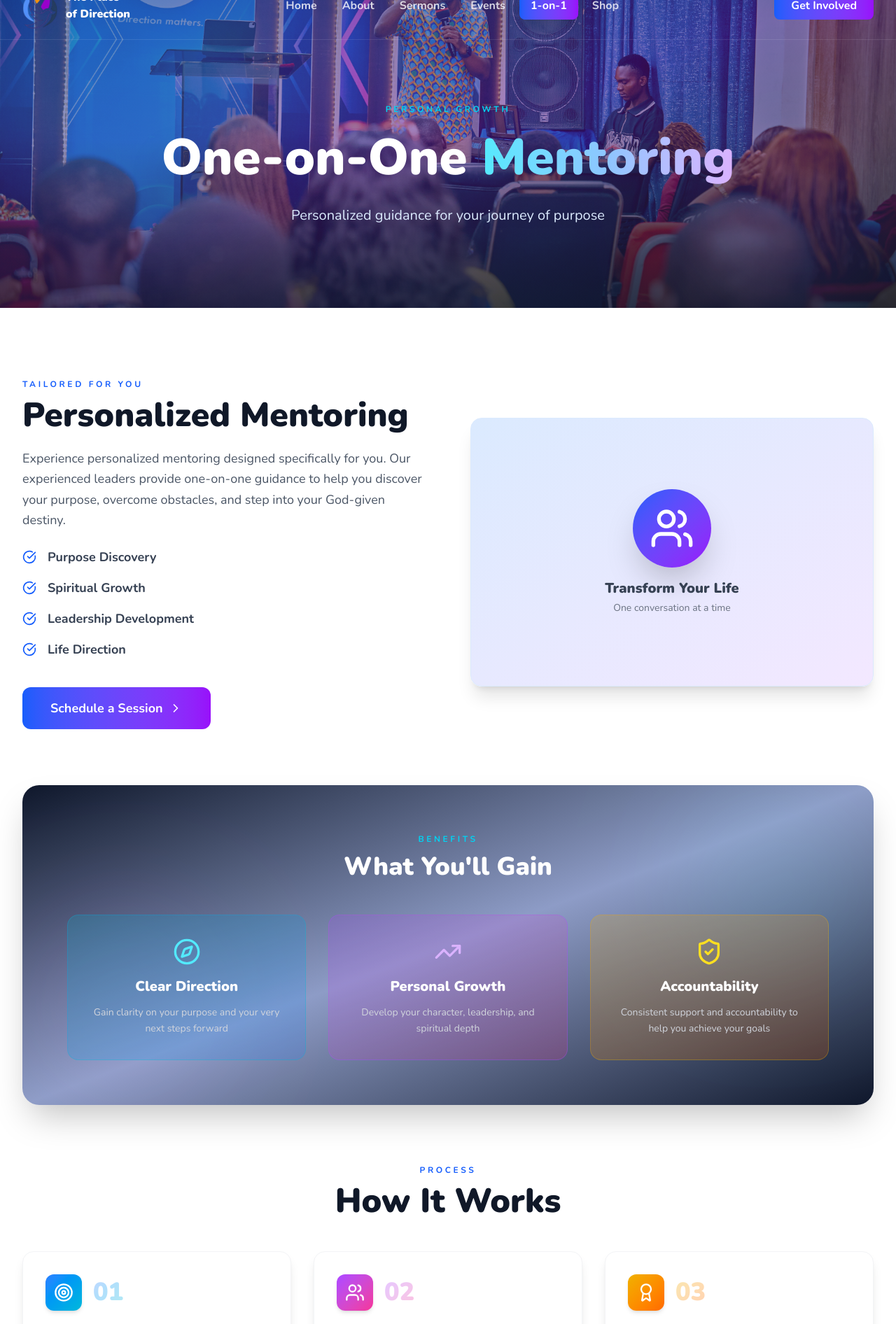
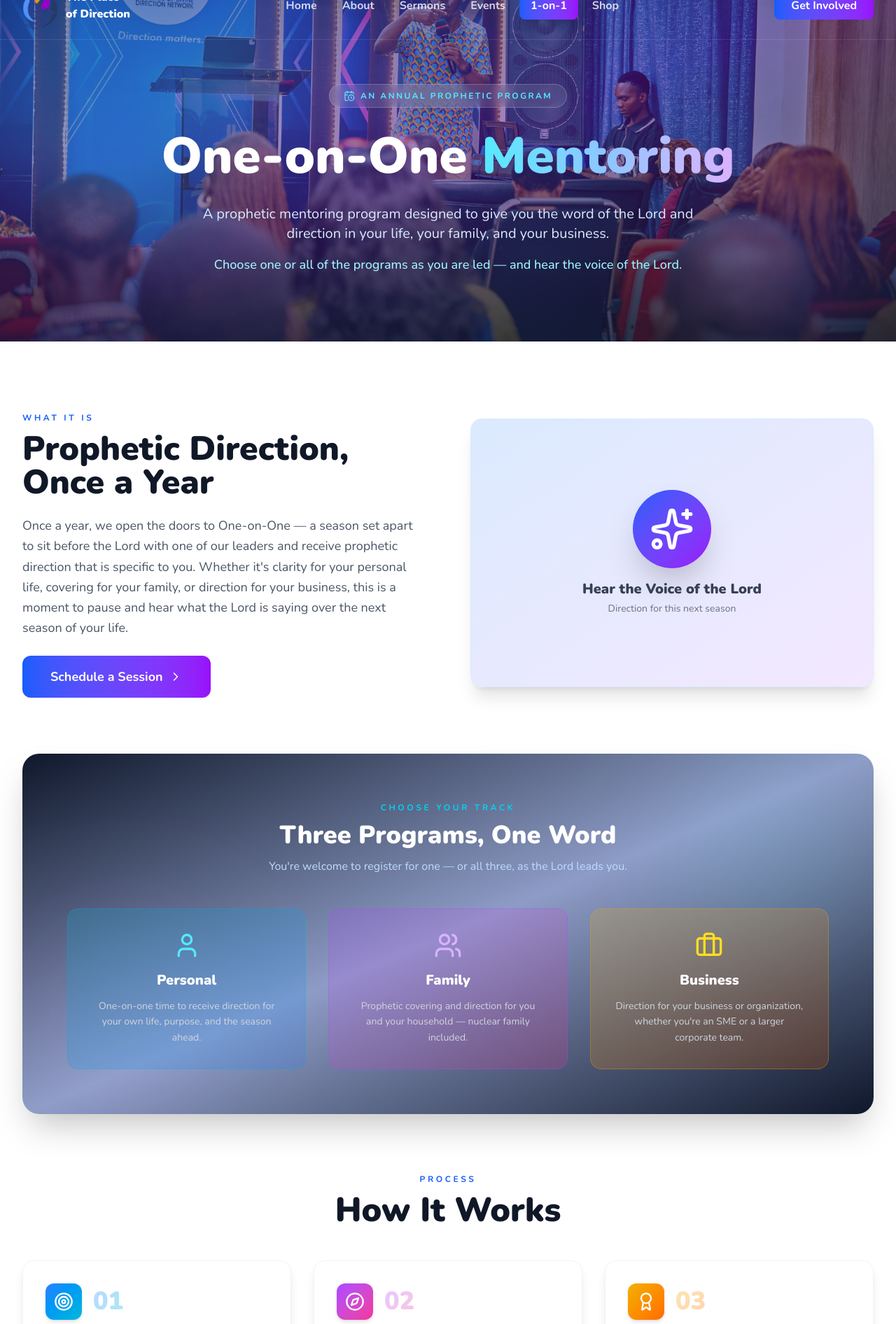
Before and after one commit to Bukason20/the-place-of-direction, a React (Vite) app: page /one-on-one in a window 1280 px wide. Shown: the part 40-1932 px from the top of the page at 70% size. Built offline with nearby package versions, Linux system fonts and the light colour scheme.

Commit message:
working on the one on one and updating the site

```diff
--- a/src/components/Navbar.jsx
+++ b/src/components/Navbar.jsx
@@ -13,9 +13,6 @@ const Navbar = () => {
     const handleScroll = () => {
       // Triggers when user scrolls past 80% of the viewport height (roughly past the hero)
       const heroHeight = window.innerHeight * 0.3;
-      // console.log(heroHeight);
-
-      // console.log(window.scrollY);
       setScrolled(window.scrollY > heroHeight);
     };
 
@@ -37,7 +34,6 @@ const Navbar = () => {
   const handleNavClick = (path) => {
     navigate(path);
     setMobileMenuOpen(false);
-    window.scrollTo(0, 0);
   };
 
   return (
--- /dev/null
+++ b/src/components/ScrollToTop.jsx
@@ -0,0 +1,19 @@
+import { useEffect } from "react";
+import { useLocation } from "react-router-dom";
+
+/**
+ * React Router doesn't reset scroll position on navigation by default —
+ * this restores that browser-native behavior for the whole app.
+ * Mount it once, inside <BrowserRouter>, above your <Routes>.
+ */
+const ScrollToTop = () => {
+  const { pathname } = useLocation();
+
+  useEffect(() => {
+    window.scrollTo(0, 0);
+  }, [pathname]);
+
+  return null;
+};
+
+export default ScrollToTop;
--- a/src/pages/OneonOnePage.jsx
+++ b/src/pages/OneonOnePage.jsx
@@ -2,11 +2,12 @@ import {
   Users,
   ChevronRight,
   Target,
-  TrendingUp,
-  CheckCircle,
+  Sparkles,
   Compass,
   Award,
-  ShieldCheck,
+  User,
+  Briefcase,
+  CalendarClock,
 } from "lucide-react";
 import React from "react";
 import { useNavigate } from "react-router-dom";
@@ -38,9 +39,14 @@ const OneonOnePage = () => {
         <div className="absolute bottom-0 right-0 w-72 h-72 bg-purple-500 rounded-full mix-blend-screen filter blur-3xl opacity-10 animate-pulse" />
 
         <div className="relative max-w-7xl mx-auto px-4 sm:px-6 lg:px-8 text-center pt-40 pb-24">
-          <span className="inline-block text-xs font-bold tracking-[0.3em] uppercase text-cyan-400 mb-4">
-            Personal Growth
-          </span>
+          {/* Annual program banner */}
+          <div className="inline-flex items-center gap-2 bg-white/10 backdrop-blur border border-white/20 rounded-full px-5 py-2 mb-6">
+            <CalendarClock size={16} className="text-cyan-300" />
+            <span className="text-xs font-bold tracking-[0.2em] uppercase text-cyan-300">
+              An Annual Prophetic Program
+            </span>
+          </div>
+
           <h1 className="text-6xl lg:text-7xl font-black mb-6 leading-tight drop-shadow-2xl">
             One-on-One{" "}
             <span className="text-transparent bg-clip-text bg-gradient-to-r from-cyan-300 via-blue-300 to-purple-300">
@@ -48,7 +54,12 @@ const OneonOnePage = () => {
             </span>
           </h1>
           <p className="text-xl text-blue-100 max-w-3xl mx-auto font-light drop-shadow-lg">
-            Personalized guidance for your journey of purpose
+            A prophetic mentoring program designed to give you the word of the
+            Lord and direction in your life, your family, and your business.
+          </p>
+          <p className="text-lg text-cyan-200 max-w-2xl mx-auto font-medium mt-4">
+            Choose one or all of the programs as you are led — and hear the
+            voice of the Lord.
           </p>
         </div>
       </section>
@@ -60,37 +71,19 @@ const OneonOnePage = () => {
           <div className="grid md:grid-cols-2 gap-16 mb-20 items-center">
             <div>
               <span className="inline-block text-xs font-bold tracking-[0.3em] uppercase text-blue-600 mb-3">
-                Tailored For You
+                What It Is
               </span>
               <h2 className="text-5xl font-black text-gray-900 mb-6">
-                Personalized Mentoring
+                Prophetic Direction, Once a Year
               </h2>
               <p className="text-gray-600 text-lg mb-6 leading-relaxed">
-                Experience personalized mentoring designed specifically for you.
-                Our experienced leaders provide one-on-one guidance to help you
-                discover your purpose, overcome obstacles, and step into your
-                God-given destiny.
+                Once a year, we open the doors to One-on-One — a season set
+                apart to sit before the Lord with one of our leaders and receive
+                prophetic direction that is specific to you. Whether it's
+                clarity for your personal life, covering for your family, or
+                direction for your business, this is a moment to pause and hear
+                what the Lord is saying over the next season of your life.
               </p>
-
-              <ul className="space-y-4 mb-10">
-                {[
-                  "Purpose Discovery",
-                  "Spiritual Growth",
-                  "Leadership Development",
-                  "Life Direction",
-                ].map((item, i) => (
-                  <li
-                    key={i}
-                    className="flex items-center space-x-4 text-gray-700"
-                  >
-                    <CheckCircle
-                      size={20}
-                      className="text-blue-600 flex-shrink-0"
-                    />
-                    <span className="font-bold text-lg">{item}</span>
-                  </li>
-                ))}
-              </ul>
 
               <button
                 onClick={() => navigate("/one-on-one/register")}
@@ -107,20 +100,20 @@ const OneonOnePage = () => {
               <div className="relative bg-gradient-to-br from-blue-100 to-purple-100 h-96 rounded-2xl flex items-center justify-center shadow-xl border border-blue-100">
                 <div className="text-center">
                   <div className="inline-flex p-6 bg-gradient-to-br from-blue-600 to-purple-600 rounded-full mb-4 shadow-2xl">
-                    <Users size={64} className="text-white" />
+                    <Sparkles size={64} className="text-white" />
                   </div>
                   <p className="text-gray-700 font-black text-xl">
-                    Transform Your Life
+                    Hear the Voice of the Lord
                   </p>
                   <p className="text-gray-500 text-sm mt-1">
-                    One conversation at a time
+                    Direction for this next season
                   </p>
                 </div>
               </div>
             </div>
           </div>
 
-          {/* ── WHAT YOU'LL GAIN ── */}
+          {/* ── THE THREE PROGRAMS ── */}
           <div className="bg-gradient-to-br from-slate-900 via-blue-900/50 to-slate-900 rounded-3xl p-16 shadow-2xl relative overflow-hidden">
             <div className="absolute top-0 right-0 w-72 h-72 bg-cyan-400 rounded-full mix-blend-screen filter blur-3xl opacity-10" />
             <div className="absolute bottom-0 left-0 w-72 h-72 bg-purple-500 rounded-full mix-blend-screen filter blur-3xl opacity-10" />
@@ -128,49 +121,53 @@ const OneonOnePage = () => {
             <div className="relative">
               <div className="text-center mb-12">
                 <span className="inline-block text-xs font-bold tracking-[0.3em] uppercase text-cyan-400 mb-3">
-                  Benefits
+                  Choose Your Track
                 </span>
-                <h2 className="text-4xl font-black text-white">
-                  What You'll Gain
+                <h2 className="text-4xl font-black text-white mb-3">
+                  Three Programs, One Word
                 </h2>
+                <p className="text-blue-200 max-w-2xl mx-auto">
+                  You're welcome to register for one — or all three, as the Lord
+                  leads you.
+                </p>
               </div>
 
               <div className="grid md:grid-cols-3 gap-8">
                 {[
                   {
-                    icon: <Compass size={40} className="text-cyan-300" />,
-                    title: "Clear Direction",
-                    desc: "Gain clarity on your purpose and your very next steps forward",
+                    icon: <User size={40} className="text-cyan-300" />,
+                    title: "Personal",
+                    desc: "One-on-one time to receive direction for your own life, purpose, and the season ahead.",
                     color: "from-cyan-500/20 to-blue-500/20",
                     border: "border-cyan-500/30",
                   },
                   {
-                    icon: <TrendingUp size={40} className="text-purple-300" />,
-                    title: "Personal Growth",
-                    desc: "Develop your character, leadership, and spiritual depth",
+                    icon: <Users size={40} className="text-purple-300" />,
+                    title: "Family",
+                    desc: "Prophetic covering and direction for you and your household — nuclear family included.",
                     color: "from-purple-500/20 to-pink-500/20",
                     border: "border-purple-500/30",
                   },
                   {
-                    icon: <ShieldCheck size={40} className="text-yellow-300" />,
-                    title: "Accountability",
-                    desc: "Consistent support and accountability to help you achieve your goals",
+                    icon: <Briefcase size={40} className="text-yellow-300" />,
+                    title: "Business",
+                    desc: "Direction for your business or organization, whether you're an SME or a larger corporate team.",
                     color: "from-yellow-500/20 to-orange-500/20",
                     border: "border-yellow-500/30",
                   },
-                ].map((benefit, i) => (
+                ].map((program, i) => (
                   <div
                     key={i}
-                    className={`bg-gradient-to-br ${benefit.color} border ${benefit.border} rounded-2xl p-8 text-center hover:scale-105 transition duration-300`}
+                    className={`bg-gradient-to-br ${program.color} border ${program.border} rounded-2xl p-8 text-center hover:scale-105 transition duration-300`}
                   >
                     <div className="flex justify-center mb-4">
-                      {benefit.icon}
+                      {program.icon}
                     </div>
                     <h3 className="text-xl font-black text-white mb-3">
-                      {benefit.title}
+                      {program.title}
                     </h3>
                     <p className="text-gray-300 leading-relaxed text-sm">
-                      {benefit.desc}
+                      {program.desc}
                     </p>
                   </div>
                 ))}
@@ -193,22 +190,22 @@ const OneonOnePage = () => {
                 {
                   step: "01",
                   icon: <Target size={28} className="text-white" />,
-                  title: "Book a Session",
-                  desc: "Reach out to schedule your first one-on-one mentoring session with one of our leaders.",
+                  title: "Register",
+                  desc: "Choose your track — Personal, Family, or Business — and complete a short registration form.",
                   color: "from-blue-500 to-cyan-500",
                 },
                 {
                   step: "02",
-                  icon: <Users size={28} className="text-white" />,
-                  title: "Meet Your Mentor",
-                  desc: "Connect personally with an experienced leader who will walk alongside you.",
+                  icon: <Compass size={28} className="text-white" />,
+                  title: "Meet Your Leader",
+                  desc: "Sit one-on-one with a leader at your preferred location for this year's program.",
                   color: "from-purple-500 to-pink-500",
                 },
                 {
                   step: "03",
                   icon: <Award size={28} className="text-white" />,
-                  title: "Step Into Destiny",
-                  desc: "Receive guidance, accountability, and prophetic direction for your unique journey.",
+                  title: "Receive Direction",
+                  desc: "Walk away with prophetic direction and clarity for the season ahead.",
                   color: "from-yellow-500 to-orange-500",
                 },
               ].map((step, i) => (
@@ -249,7 +246,8 @@ const OneonOnePage = () => {
         <div className="relative max-w-3xl mx-auto px-4">
           <h2 className="text-5xl font-black mb-4">Ready to Begin?</h2>
           <p className="text-blue-200 text-xl mb-10">
-            Take the first step toward discovering your God-given destiny
+            Choose your track and take the first step toward hearing the voice
+            of the Lord for this season.
           </p>
           <button
             onClick={() => navigate("/one-on-one/register")}
--- a/src/routes/Routy.jsx
+++ b/src/routes/Routy.jsx
@@ -20,10 +20,12 @@ import OrdersManager from "../components/admin/dashboard/OrdersManager";
 import OneOnOneManager from "../components/admin/dashboard/OneOnOneManager";
 import OrderCallbackPage from "../pages/OrderCallbackPage";
 import OneOnOneRegistrationPage from "../pages/OneOnOneRegistrationPage";
+import ScrollToTop from "../components/ScrollToTop";
 
 function Routy() {
   return (
     <BrowserRouter>
+      <ScrollToTop />
       <div className="min-h-screen flex flex-col">
         <main className="flex-grow">
           <Routes>
```
